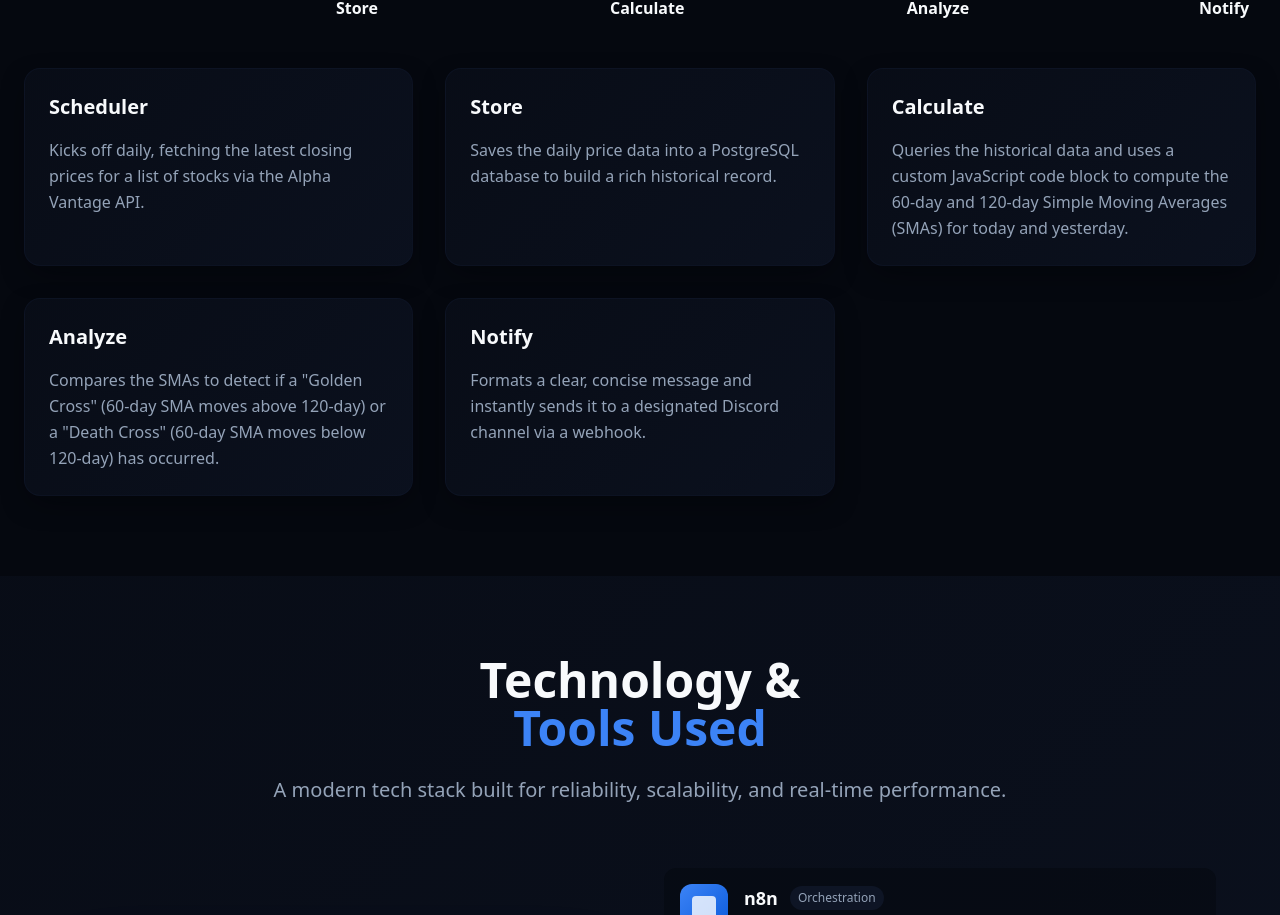
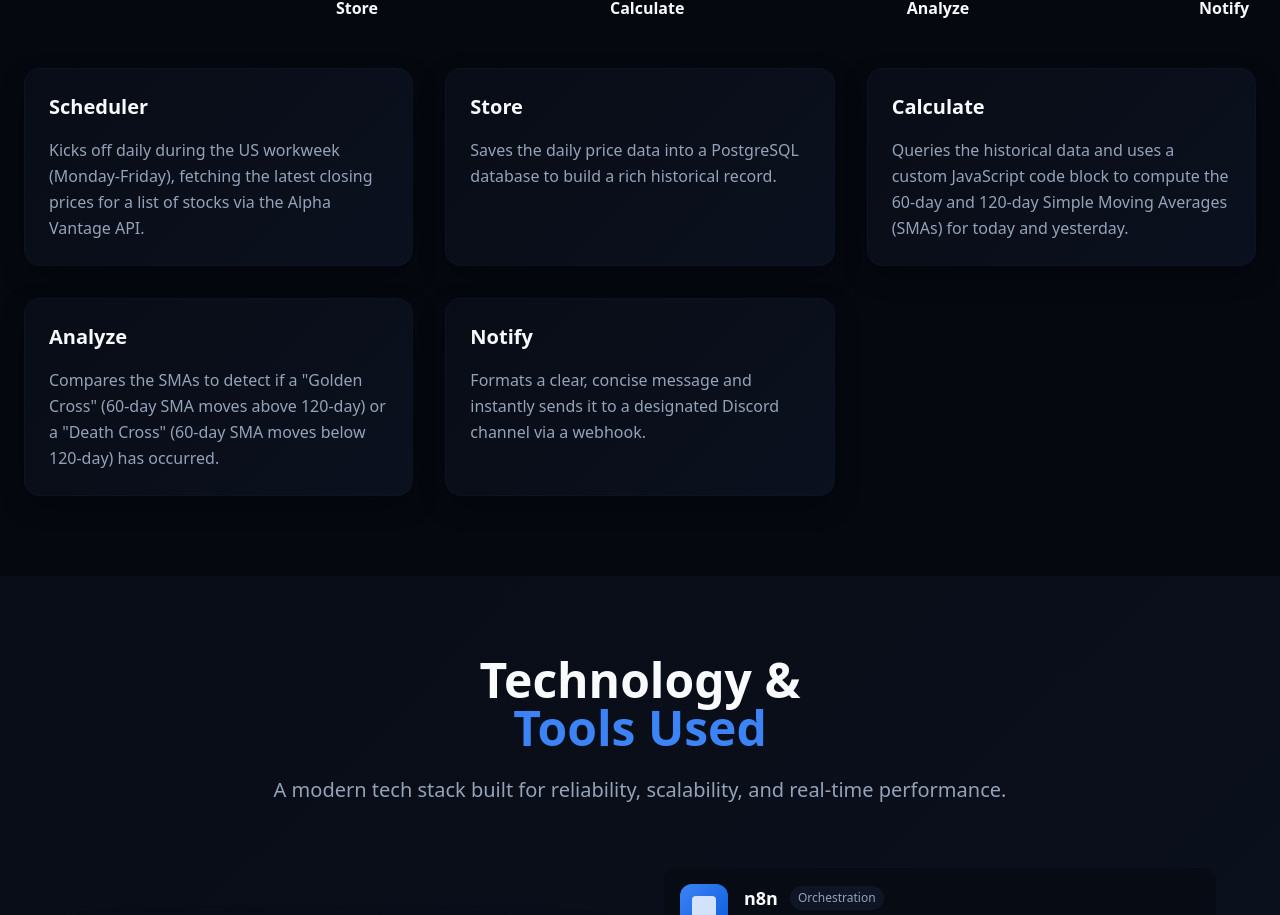
Before and after one commit to 8GSean/signal-alert-flow, a React (Vite) app: page / in a window 1280 px wide. Shown: the part 3132-4047 px from the top of the page. Built offline with nearby package versions, Linux system fonts and the light colour scheme.

Commit message:
Update "Scheduler" description
Update the description for the "Scheduler" step to specify that it runs daily during the US workweek (Monday-Friday) and fetches stock prices from the Alpha Vantage API.

```diff
--- a/src/components/HowItWorksSection.tsx
+++ b/src/components/HowItWorksSection.tsx
@@ -14,7 +14,7 @@ export const HowItWorksSection = () => {
       number: "01",
       icon: Clock,
       title: "Scheduler",
-      description: "Kicks off daily, fetching the latest closing prices for a list of stocks via the Alpha Vantage API.",
+      description: "Kicks off daily during the US workweek (Monday-Friday), fetching the latest closing prices for a list of stocks via the Alpha Vantage API.",
       color: "text-primary",
       bgColor: "bg-primary/10"
     },
```
